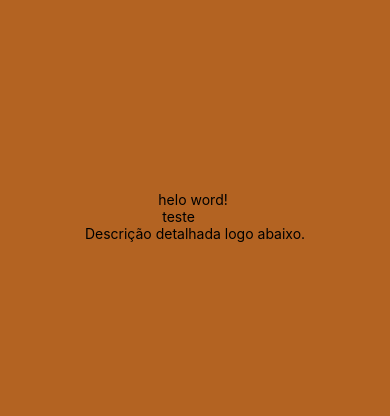
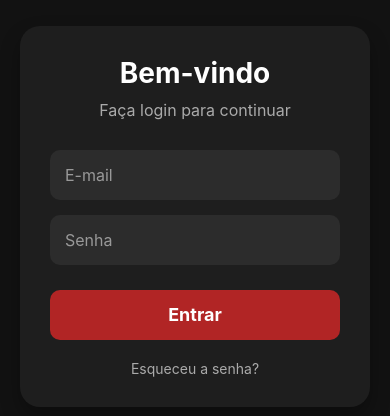
Before and after one commit to GabrielTav09/GabrielTav09-Projeto-LTIV---Desenvolvimento-mobile, a React Native app: screen / in a window 390 px wide. Shown: the part 206-622 px from the top of the page. Built offline with nearby package versions, Linux system fonts and the light colour scheme.

Commit message:
Adicionada tela de login com persistência de dados

```diff
--- a/App.tsx
+++ b/App.tsx
@@ -1,13 +1,58 @@
+import React, { useState } from 'react';
 import { StatusBar } from 'expo-status-bar';
-import { StyleSheet, Text, View } from 'react-native';
+import { StyleSheet, Text, View, TextInput, TouchableOpacity, Alert } from 'react-native';
 
 export default function App() {
+  // Estados para armazenar os dados coletados
+  const [email, setEmail] = useState('');
+  const [senha, setSenha] = useState('');
+
+  const handleLogin = () => {
+    // Aqui simulamos o armazenamento/validação dos dados
+    if (email === '' || senha === '') {
+      Alert.alert("Erro", "Por favor, preencha todos os campos.");
+    } else {
+      Alert.alert("Sucesso", `Dados armazenados!\nEmail: ${email}\nSenha: ${senha}`);
+      console.log("Email coletado:", email);
+      console.log("Senha coletada:", senha);
+    }
+  };
+
   return (
     <View style={styles.container}>
-      <Text>helo word! {"\n"} teste
-      </Text>
-      <Text>Descrição detalhada logo abaixo.</Text>
-      <StatusBar style="auto" />
+      <StatusBar style="light" />
+
+      <View style={styles.card}>
+        <Text style={styles.title}>Bem-vindo</Text>
+        <Text style={styles.subtitle}>Faça login para continuar</Text>
+
+        <TextInput
+          style={styles.input}
+          placeholder="E-mail"
+          placeholderTextColor="#999"
+          keyboardType="email-address"
+          autoCapitalize="none"
+          value={email}
+          onChangeText={setEmail}
+        />
+
+        <TextInput
+          style={styles.input}
+          placeholder="Senha"
+          placeholderTextColor="#999"
+          secureTextEntry={true}
+          value={senha}
+          onChangeText={setSenha}
+        />
+
+        <TouchableOpacity style={styles.button} onPress={handleLogin}>
+          <Text style={styles.buttonText}>Entrar</Text>
+        </TouchableOpacity>
+
+        <TouchableOpacity>
+          <Text style={styles.forgotText}>Esqueceu a senha?</Text>
+        </TouchableOpacity>
+      </View>
     </View>
   );
 }
@@ -15,8 +60,61 @@ export default function App() {
 const styles = StyleSheet.create({
   container: {
     flex: 1,
-    backgroundColor: '#b36322',
+    backgroundColor: '#121212', // Um fundo escuro moderno
     alignItems: 'center',
     justifyContent: 'center',
+    padding: 20,
   },
+  card: {
+    width: '100%',
+    backgroundColor: '#1e1e1e',
+    borderRadius: 20,
+    padding: 30,
+    alignItems: 'center',
+    shadowColor: '#000',
+    shadowOffset: { width: 0, height: 10 },
+    shadowOpacity: 0.3,
+    shadowRadius: 20,
+    elevation: 5,
+  },
+  title: {
+    fontSize: 28,
+    fontWeight: 'bold',
+    color: '#fff',
+    marginBottom: 10,
+  },
+  subtitle: {
+    fontSize: 16,
+    color: '#aaa',
+    marginBottom: 30,
+  },
+  input: {
+    width: '100%',
+    height: 50,
+    backgroundColor: '#2c2c2c',
+    borderRadius: 10,
+    paddingHorizontal: 15,
+    color: '#fff',
+    marginBottom: 15,
+    fontSize: 16,
+  },
+  button: {
+    width: '100%',
+    height: 50,
+    backgroundColor: '#b12525', // Usei o tom de vermelho que você testou antes
+    borderRadius: 10,
+    alignItems: 'center',
+    justifyContent: 'center',
+    marginTop: 10,
+  },
+  buttonText: {
+    color: '#fff',
+    fontSize: 18,
+    fontWeight: 'bold',
+  },
+  forgotText: {
+    color: '#aaa',
+    marginTop: 20,
+    fontSize: 14,
+  }
 });
--- a/package.json
+++ b/package.json
@@ -9,6 +9,7 @@
     "web": "expo start --web"
   },
   "dependencies": {
+    "@react-native-async-storage/async-storage": "2.2.0",
     "expo": "~54.0.33",
     "expo-status-bar": "~3.0.9",
     "react": "19.1.0",
```
Also changed, not shown: 1 other file (tests, documents, lock files or other folders).
